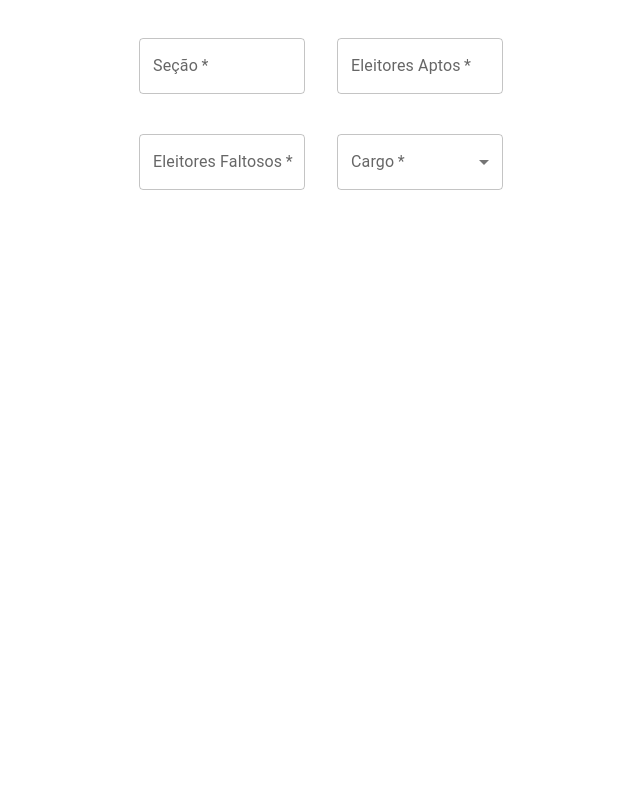
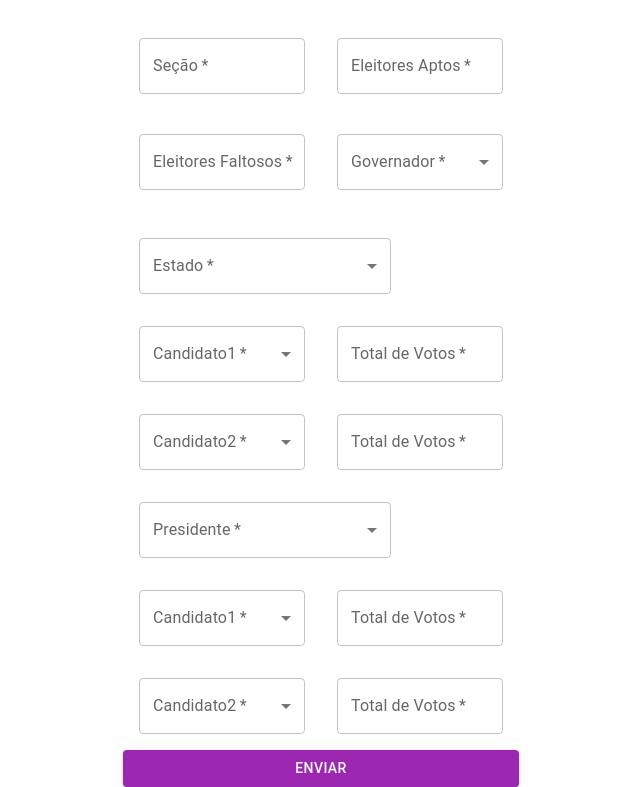
Before and after one commit to projeto-gerencia-banco-de-dados/pgdb-frontend, a React (Create React App) app: page /form-example in a window 1280 px wide. Shown: the part 218-1005 px from the top of the page, without its empty margins (319-959 px from the left). Before the commit the page ends 800 px from the top, so only its background shows below. Built offline with nearby package versions, Linux system fonts and the light colour scheme.

Commit message:
att formulario

```diff
--- a/src/pages/form-example/form-example.jsx
+++ b/src/pages/form-example/form-example.jsx
@@ -8,19 +8,13 @@ import {
     Avatar,
     Typography,
     FormControl,
+    Button,
 }
 from '@mui/material';
 import AssignmentIcon from '@mui/icons-material/Assignment';
 
 
 const FormUrna = () =>{
-    const [showHide, setShowHide] = useState('');
-
-    const handleShowHide=(event)=>{
-        const getCargo = event.target.value;
-        console.log(getCargo);
-        setShowHide(getCargo);
-    }
 
     return(
         <Container component="main" maxWidth="xs">
@@ -117,12 +111,11 @@ const FormUrna = () =>{
                         />
 
                         <TextField
-                            onChange={(e)=>(handleShowHide(e))}
                             margin="normal"
                             required
                             id="outlined-select-currency"
                             select
-                            label="Cargo"
+                            label="Governador"
                             variant="outlined"
                         >
                             <MenuItem
@@ -130,20 +123,9 @@ const FormUrna = () =>{
                             >
                                 Governador
                             </MenuItem >
-
-                            <MenuItem
-                                value="2"
-                            >
-                                Presidente
-                            </MenuItem >
                         </TextField>
                     </Box>
 
-
-
-                    {
-                        showHide==='1' && (
-                            <>
                     <Box
                         component="form"
                         sx={{
@@ -238,14 +220,8 @@ const FormUrna = () =>{
                                     variant="outlined"
                                 />
                             </Box>
-                            </>
-                        )
-                    }
 
 
-                    {
-                        showHide==='2' && (
-                            <>
                             <Box
                                 component="form"
                                 sx={{
@@ -254,7 +230,31 @@ const FormUrna = () =>{
                                     flexDirection: 'row',
                                     alignItems: 'center',
                                 }}>
+                                <TextField
+                                    margin="normal"
+                                    required
+                                    id="outlined-select-currency"
+                                    select
+                                    label="Presidente"
+                                    variant="outlined"
+                                >
+                                    <MenuItem
+                                        value="estado"
+                                    >
+                                        Presidente
+                                    </MenuItem>
+                                </TextField>
 
+                            </Box>
+
+                            <Box
+                                component="form"
+                                sx={{
+                                    '& > :not(style)': { m: 2, width: '25ch' },
+                                    display: 'flex',
+                                    flexDirection: 'row',
+                                    alignItems: 'center',
+                                }}>
 
                                 <TextField
                                     margin="normal"
@@ -315,10 +315,12 @@ const FormUrna = () =>{
                                     variant="outlined"
                                 />
                             </Box>
-                            </>
-                        )
-                    }
-
+                            <Button
+                                variant="contained"
+                                color="secondary"
+                            >
+                                Enviar
+                            </Button>
                 </FormControl>
             </Box>
         </Container>
```
Lines whose indentation alone changed are shown as unchanged.
